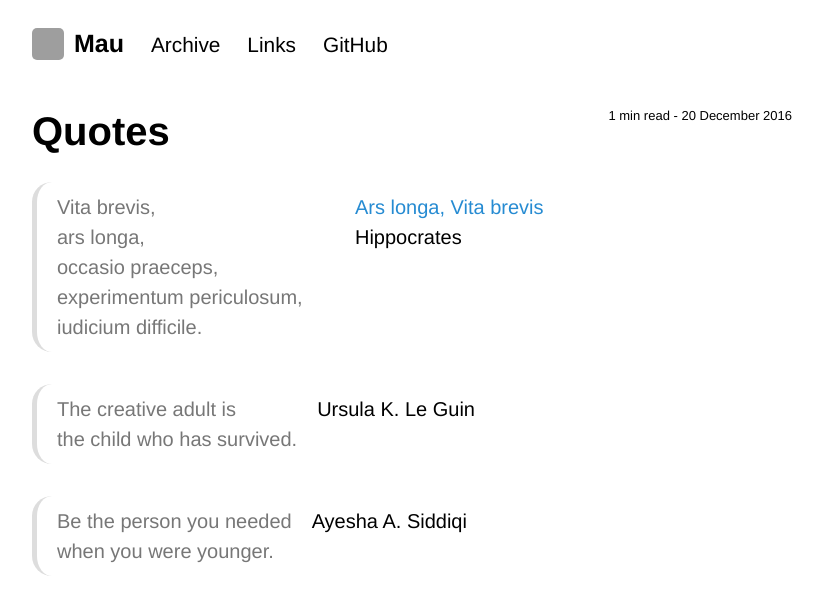
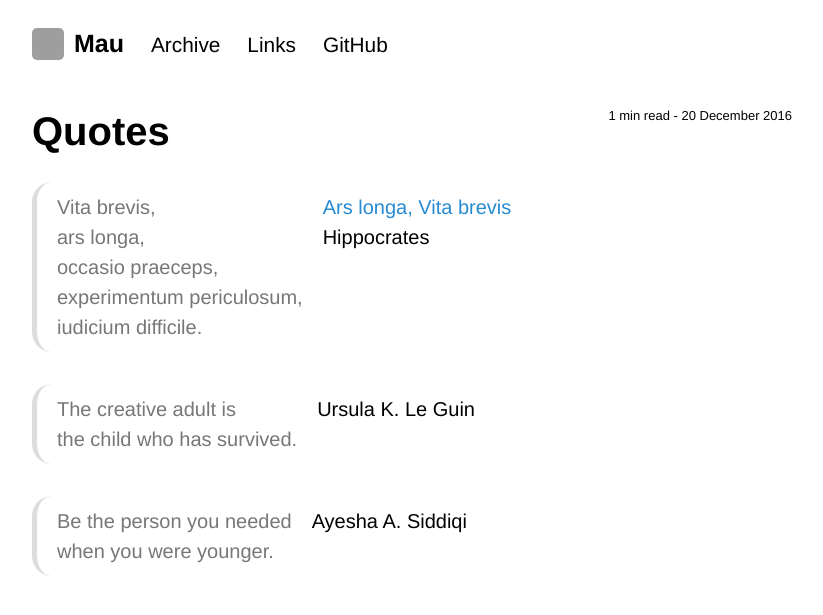
Before and after one commit to Maumagnaguagno/maumagnaguagno.github.io, a Jekyll site: the page built from quotes.md, in a window 1280 px wide. Shown: the top 615 px of the page, without its empty margins (228-1051 px from the left). Built offline with Jekyll 4.4.1, drawn with Linux system fonts in a browser that asks for light colours; our own code applies the rules of GitHub Pages for plain Markdown files; grey boxes are pictures that could not be loaded.

Commit message:
Remove hardcoded width from split view

```diff
--- a/quotes.md
+++ b/quotes.md
@@ -7,7 +7,7 @@ hidden: true
 
 # Quotes
 
-<div class="split"><div style="width:45%" markdown="1">
+<div class="split"><div markdown="1">
 
 > Vita brevis,
 > ars longa,
@@ -15,7 +15,7 @@ hidden: true
 > experimentum periculosum,
 > iudicium difficile.
 
-</div><div style="width:45%" markdown="1">
+</div><div markdown="1">
 
 [Ars longa, Vita brevis](https://en.wikipedia.org/wiki/Ars_longa,_vita_brevis)
 Hippocrates
@@ -33,7 +33,7 @@ Ursula K. Le Guin
 
 </div></div>
 
-<div class="split"><div style="width:45%" markdown="1">
+<div class="split"><div markdown="1">
 
 > Be the person you needed
 > when you were younger.
```
Also changed, not shown: README.md.
